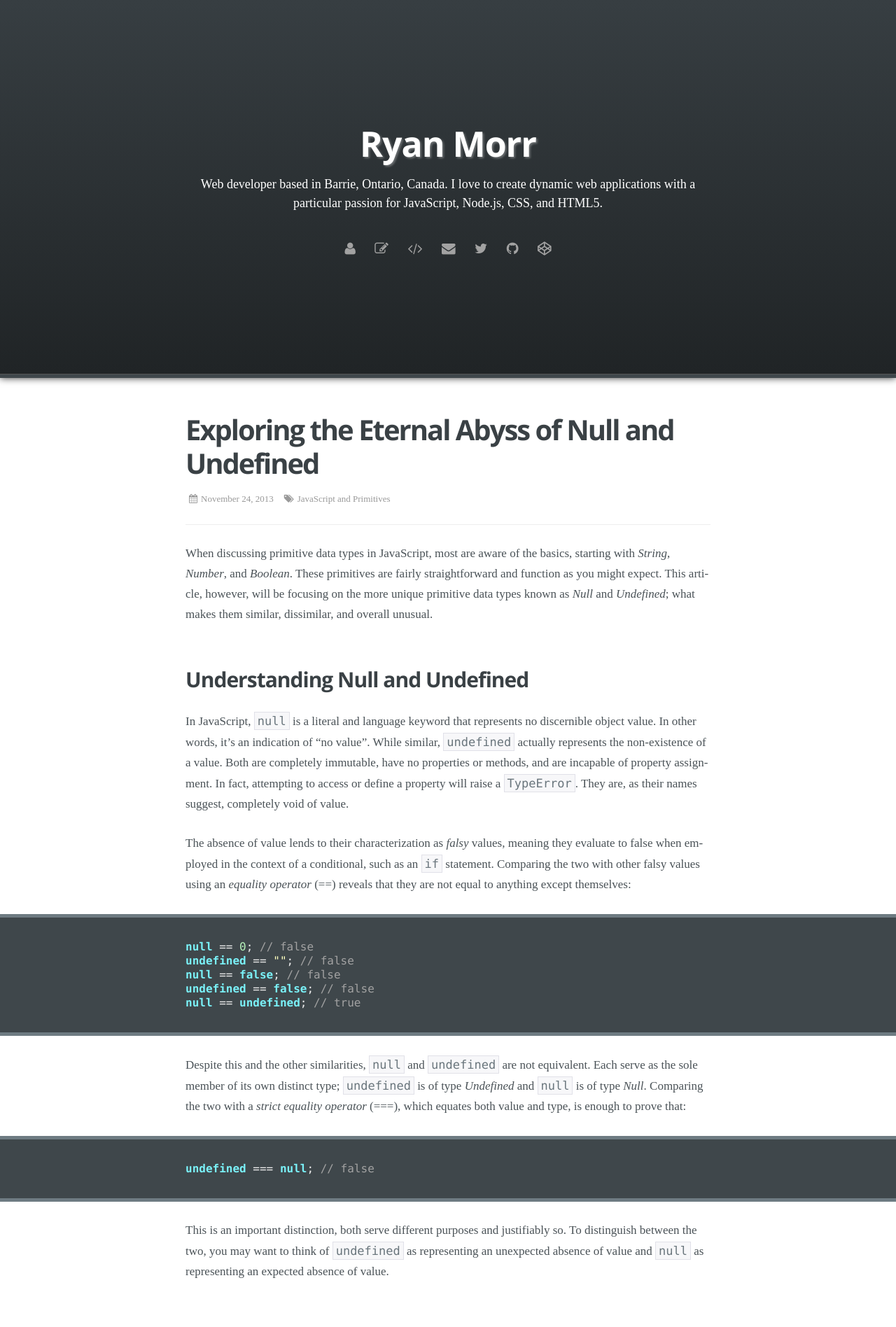
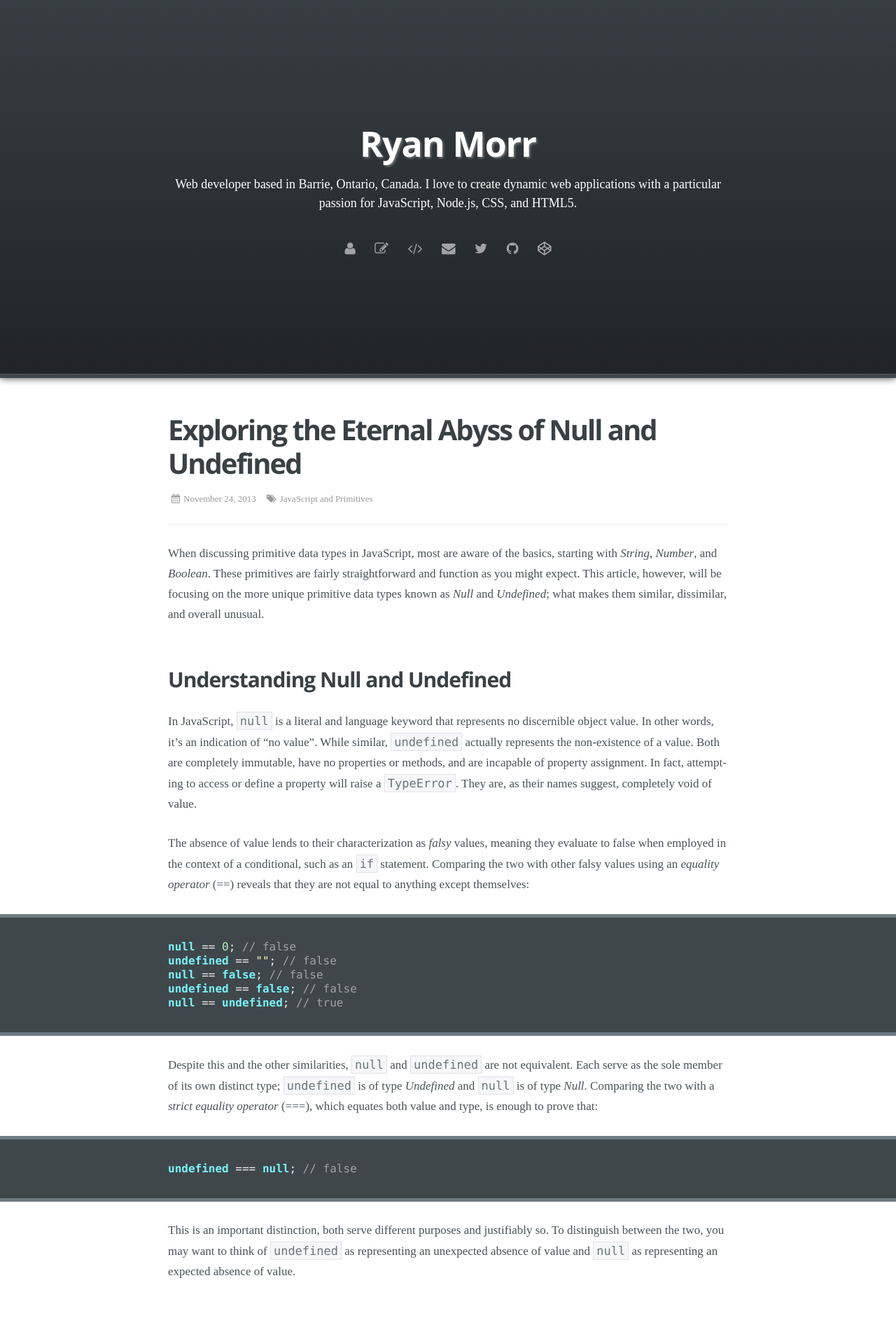
Before and after one commit to ryanmorr/ryanmorr.github.io, a Jekyll site: the page built from _posts/2013-11-24-exploring-the-eternal-abyss-of-null-and-undefined.md, in a window 1280 px wide. Shown: the top 1896 px of the page at 70% size. Built offline with Jekyll 4.4.1, drawn with Linux system fonts in a browser that asks for light colours; some web fonts are replaced.

Commit message:
Increase layout max-width

```diff
--- a/css/main.css
+++ b/css/main.css
@@ -222,7 +222,7 @@ pre {
     display: block;
     position: relative;
     width: 80%;
-    max-width: 750px;
+    max-width: 800px;
     margin-right: auto;
     margin-left: auto;
 }
```
